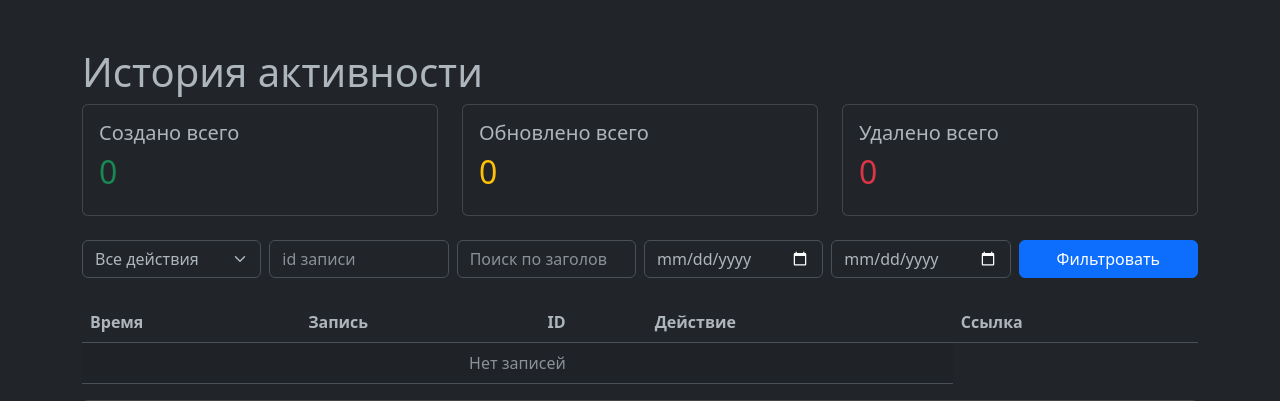
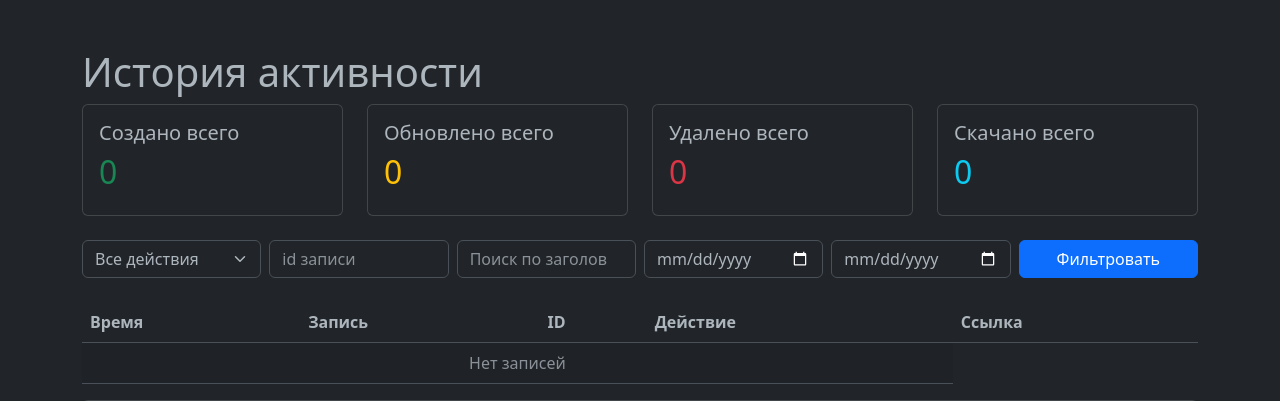
Before and after one commit to Viking-san/learning-journal, a Django app: template journal/templates/journal/entry_log_list.html in a window 1280 px wide. Shown: the part 56-457 px from the top of the page. Run offline with Django 5.2, Linux system fonts and the light colour scheme; the template is opened without the code that fills it, so the values that code supplies are empty; parts of the project's set-up code (start-up, migrations or seed data) failed here and were passed over; some libraries are stand-ins or nearby versions.

Commit message:
added entrylog for downloaded entries

```diff
--- a/journal/models.py
+++ b/journal/models.py
@@ -151,6 +151,7 @@ class EntryLog(models.Model):
         ('created', 'Created'),
         ('updated', 'Updated'),
         ('deleted', 'Deleted'),
+        ('downloaded', 'Downloaded'),
     ]
 
     entry = models.ForeignKey(
--- a/journal/templates/journal/entry_log_list.html
+++ b/journal/templates/journal/entry_log_list.html
@@ -11,7 +11,7 @@
 
         <!-- Статистика -->
         <div class="row mb-4">
-            <div class="col-md-4">
+            <div class="col-md-3">
                 <div class="card">
                     <div class="card-body">
                         <h5>Создано всего</h5>
@@ -19,7 +19,7 @@
                     </div>
                 </div>
             </div>
-            <div class="col-md-4">
+            <div class="col-md-3">
                 <div class="card">
                     <div class="card-body">
                         <h5>Обновлено всего</h5>
@@ -27,11 +27,19 @@
                     </div>
                 </div>
             </div>
-            <div class="col-md-4">
+            <div class="col-md-3">
                 <div class="card">
                     <div class="card-body">
                         <h5>Удалено всего</h5>
                         <h2 class="text-danger">{{ stats.deleted|default:0 }}</h2>
+                    </div>
+                </div>
+            </div>
+            <div class="col-md-3">
+                <div class="card">
+                    <div class="card-body">
+                        <h5>Скачано всего</h5>
+                        <h2 class="text-info">{{ stats.downloaded|default:0 }}</h2>
                     </div>
                 </div>
             </div>
@@ -46,6 +54,7 @@
                         <option value="created" {% if request.GET.action == 'created' %}selected{% endif %}>Создано</option>
                         <option value="updated" {% if request.GET.action == 'updated' %}selected{% endif %}>Обновлено</option>
                         <option value="deleted" {% if request.GET.action == 'deleted' %}selected{% endif %}>Удалено</option>
+                        <option value="downloaded" {% if request.GET.action == 'downloaded' %}selected{% endif %}>Скачано</option>
                     </select>
                 </div>
                 <div class="col-md-2">
@@ -90,6 +99,8 @@
                             <span class="badge bg-warning">Обновлено</span>
                         {% elif log.action == 'deleted' %}
                             <span class="badge bg-danger">Удалено</span>
+                        {% elif log.action == 'downloaded' %}
+                            <span class="badge bg-info">Скачано</span>
                         {% endif %}
                     </td>
                     <td>
@@ -170,6 +181,11 @@ new Chart(ctx, {
                 label: 'Удалено',
                 data: {{ deleted_counts|safe }},
                 borderColor: 'rgb(255, 99, 132)',
+            },
+                        {
+                label: 'Скачано',
+                data: {{ downloaded_counts|safe }},
+                borderColor: 'rgb(13,202,240)',
             }
         ]
     }
```
Also changed, not shown: journal/views.py (+11 -1 lines), journal/migrations/0014_alter_entry_image_alter_entrylog_action.py (added).
